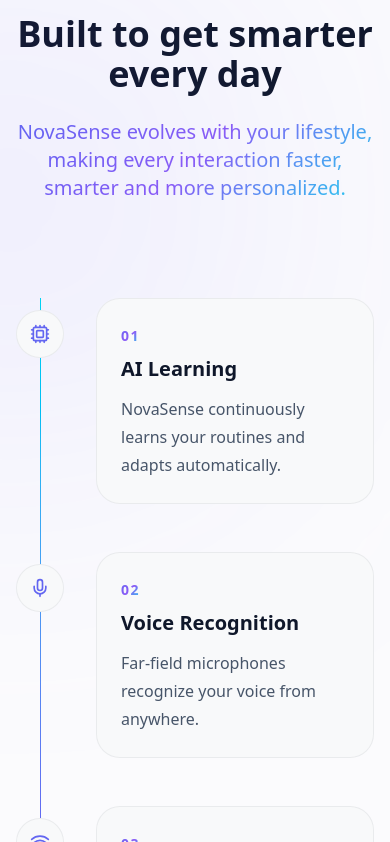
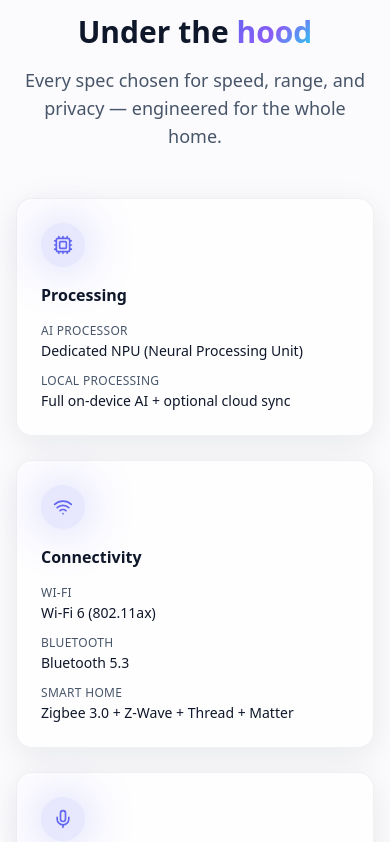
Before and after one commit to ThinhVinhPhat/NovaSense, a Next.js app: page / in a window 390 px wide. Shown: the part 4151-4993 px from the top of the page. Built offline with nearby package versions, Linux system fonts and the light colour scheme; no server answers.

Commit message:
feat: add TechSpecs section rendering 5 spec groups with icons and staggered reveal

```diff
--- a/app/page.tsx
+++ b/app/page.tsx
@@ -4,6 +4,7 @@
 import { TrustedBy } from '@/components/sections/TrustedBy'
 import { Features } from '@/components/sections/Features'
 import { ProductShowcase } from '@/components/sections/ProductShowcase'
+import { TechSpecs } from '@/components/sections/TechSpecs'
 import { WhyTimeline } from '@/components/sections/WhyTimeline'
 import { Testimonials } from '@/components/sections/Testimonials'
 import { Pricing } from '@/components/sections/Pricing'
@@ -18,6 +19,7 @@
         <TrustedBy />
         <Features />
         <ProductShowcase />
+        <TechSpecs />
         <WhyTimeline />
         <Testimonials />
         <Pricing />
--- a/components/layout/Header.tsx
+++ b/components/layout/Header.tsx
@@ -13,6 +13,7 @@
 const navLinks = [
   { href: '#features', label: 'Features' },
   { href: '#showcase', label: 'Product' },
+  { href: '#specs', label: 'Specs' },
   { href: '#pricing', label: 'Pricing' },
   { href: '#contact', label: 'Contact' },
 ]
--- /dev/null
+++ b/components/sections/TechSpecs.tsx
@@ -0,0 +1,64 @@
+import { Cpu, Wifi, Mic, LayoutGrid, Box } from 'lucide-react'
+import type { LucideIcon } from 'lucide-react'
+import { Container } from '@/components/ui/Container'
+import { Section } from '@/components/ui/Section'
+import { GlassCard } from '@/components/ui/GlassCard'
+import { Reveal } from '@/components/motion/Reveal'
+import { specGroups } from '@/content/specs'
+
+const groupIcons: Record<string, LucideIcon> = {
+  Processing: Cpu,
+  Connectivity: Wifi,
+  Audio: Mic,
+  Capacity: LayoutGrid,
+  Hardware: Box,
+}
+
+export function TechSpecs() {
+  return (
+    <Section id="specs">
+      <Container>
+        <Reveal>
+          <div className="mx-auto max-w-2xl text-center">
+            <h2 className="font-heading text-3xl font-bold text-(--color-text-primary) sm:text-4xl">
+              Under the <span className="text-gradient">hood</span>
+            </h2>
+            <p className="mt-4 text-lg text-(--color-text-secondary)">
+              Every spec chosen for speed, range, and privacy — engineered for the whole home.
+            </p>
+          </div>
+        </Reveal>
+
+        <div className="mt-12 grid gap-6 sm:grid-cols-2 xl:grid-cols-5">
+          {specGroups.map((group, i) => {
+            const Icon = groupIcons[group.group] ?? Cpu
+            return (
+              <Reveal key={group.group} delay={i * 0.07} className="h-full">
+                <GlassCard className="flex h-full flex-col p-6">
+                  <div className="mb-4 inline-flex h-11 w-11 items-center justify-center rounded-xl bg-(--color-accent)/15 text-(--color-accent) shadow-(--shadow-glow)">
+                    <Icon size={20} />
+                  </div>
+                  <h3 className="font-heading text-base font-semibold text-(--color-text-primary)">
+                    {group.group}
+                  </h3>
+                  <dl className="mt-4 flex flex-col gap-3">
+                    {group.rows.map((row) => (
+                      <div key={row.label}>
+                        <dt className="text-xs font-medium uppercase tracking-wide text-(--color-text-secondary)">
+                          {row.label}
+                        </dt>
+                        <dd className="mt-0.5 text-sm text-(--color-text-primary)">
+                          {row.value}
+                        </dd>
+                      </div>
+                    ))}
+                  </dl>
+                </GlassCard>
+              </Reveal>
+            )
+          })}
+        </div>
+      </Container>
+    </Section>
+  )
+}
```
